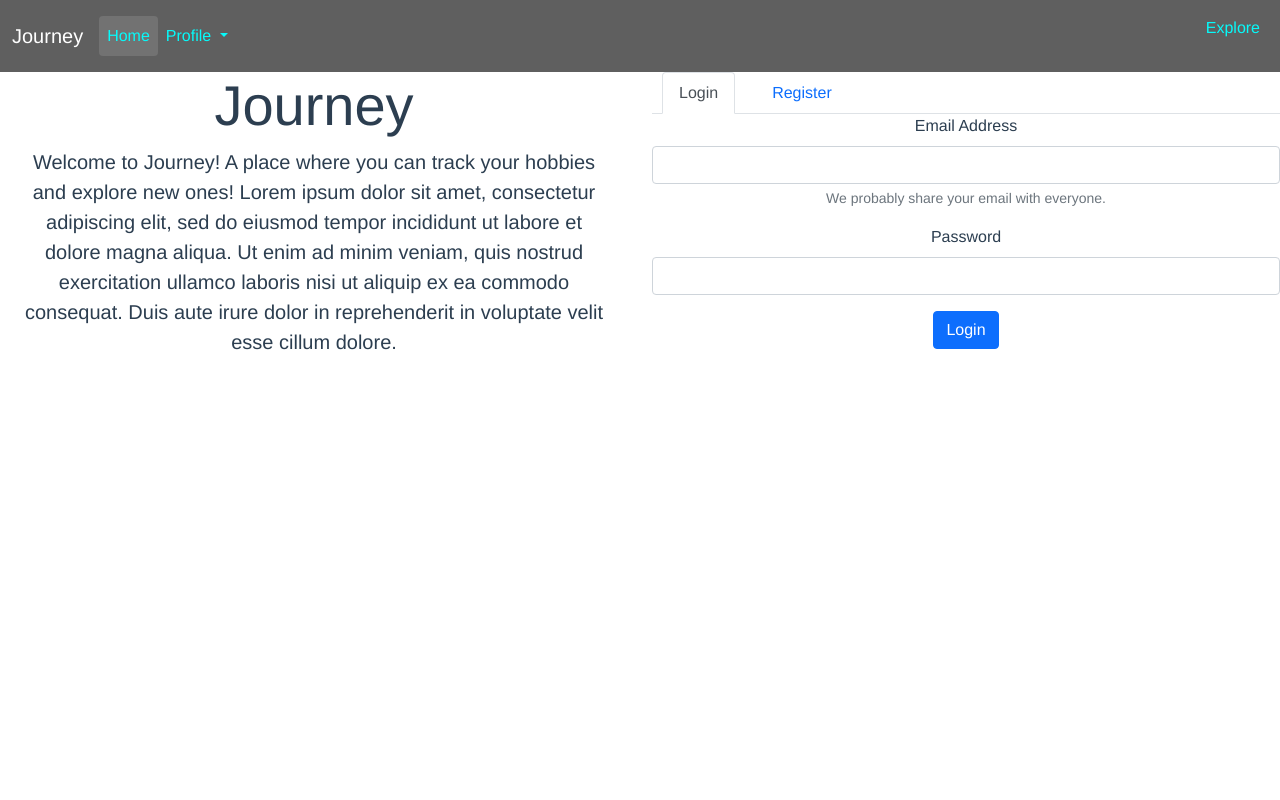
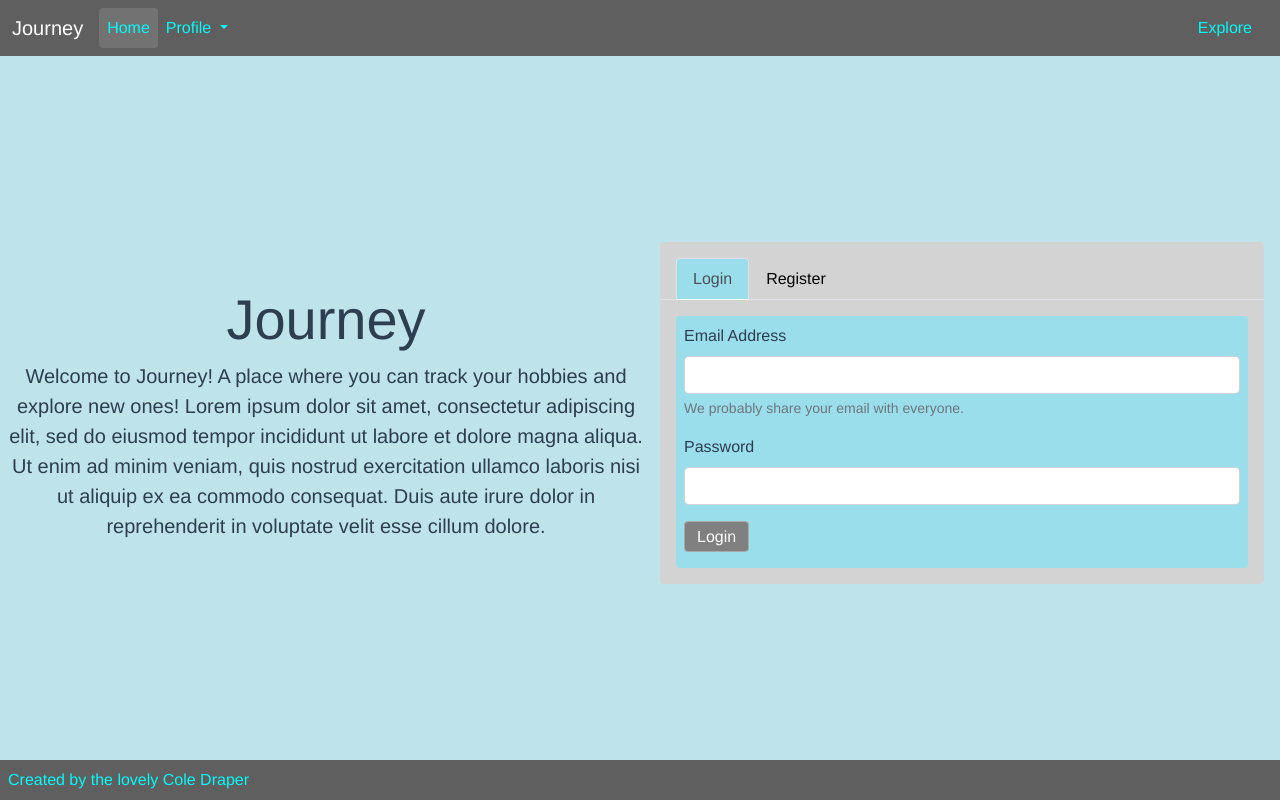
Before and after one commit to Tycodra/Journey-Vue, a Vue app: page / in a window 1280 px wide. Built offline with nearby package versions, Linux system fonts and the light colour scheme.

Commit message:
finished up the home page

```diff
--- a/src/App.vue
+++ b/src/App.vue
@@ -52,6 +52,16 @@
       </div>
     </nav>
     <router-view />
+    <div class="clear"></div>
+    <footer class="navbar fixed-bottom navbar-dark bg-dark">
+      <div class="navbar-nav">
+        <a
+          class="nav-link github-link"
+          href="https://github.com/Tycodra/Journey-Vue.git"
+          >Created by the lovely Cole Draper</a
+        >
+      </div>
+    </footer>
   </div>
 </template>
 
@@ -68,6 +78,10 @@
   background-color: rgb(95, 95, 95) !important;
 }
 
+.navbar {
+  padding: none;
+}
+
 .navbar-dark .navbar-nav .nav-link:focus,
 .navbar-dark .navbar-nav .nav-link:hover,
 .navbar-dark .nav-link:hover {
@@ -79,7 +93,7 @@
 .navbar-dark .navbar-nav .nav-link,
 .navbar-dark .nav-link {
   color: rgb(6, 250, 250);
-  padding: 0.5rem 0.5rem;
+  /* padding: 0.5rem 0.5rem; */
 }
 
 .nav-item.active {
@@ -96,6 +110,11 @@
 
 .nav-item {
   border-radius: 0.25rem;
+}
+
+p,
+.nav-item {
+  margin-block-end: 0;
 }
 
 .dropdown-menu {
@@ -115,4 +134,13 @@ a.dropdown-item:hover {
 nav a.router-link-exact-active {
   color: #42b983;
 }
+
+.fixed-bottom {
+  height: 40px;
+}
+
+.github-link {
+  padding: 0;
+  margin-left: 0.5rem;
+}
 </style>
--- a/src/components/LoginRegister.vue
+++ b/src/components/LoginRegister.vue
@@ -75,7 +75,7 @@
           aria-labelledby="register-tab"
         >
           <form class="row needs-validation register-form" novalidate>
-            <div class="col-md-4">
+            <div class="col-md-6">
               <label for="validationCustom01" class="form-label"
                 >First name</label
               >
@@ -88,7 +88,7 @@
               />
               <div class="valid-feedback">Looks good!</div>
             </div>
-            <div class="col-md-4">
+            <div class="col-md-6">
               <label for="validationCustom02" class="form-label"
                 >Last name</label
               >
@@ -101,7 +101,7 @@
               />
               <div class="valid-feedback">Looks good!</div>
             </div>
-            <div class="col-md-4">
+            <div class="col-md-7">
               <label for="validationCustomUsername" class="form-label"
                 >Username</label
               >
@@ -127,10 +127,10 @@
               />
               <div class="invalid-feedback">Please provide a valid city.</div>
             </div>
-            <div class="col-md-3">
+            <div class="col-md-4">
               <label for="validationCustom04" class="form-label">State</label>
               <select class="form-select" id="validationCustom04" required>
-                <option selected disabled value="">Choose...</option>
+                <option selected disabled value=""></option>
                 <option>...</option>
               </select>
               <div class="invalid-feedback">Please select a valid state.</div>
@@ -185,18 +185,43 @@ export default {
 
 <!-- Add "scoped" attribute to limit CSS to this component only -->
 <style scoped>
-h3 {
-  margin: 40px 0 0;
+.user-homepage {
+  background-color: lightgrey;
+  border-radius: 0.25rem;
+  text-align: start;
+  align-self: flex-start;
+  margin: 1rem;
 }
-ul {
-  list-style-type: none;
-  padding: 0;
+.tab-pane {
+  border-radius: 0.25rem;
+  margin: 0.5rem;
 }
-li {
-  display: inline-block;
-  margin: 0 10px;
+#login-tab {
+  margin-left: 1rem;
 }
-a {
-  color: #42b983;
+.tab-content {
+  background-color: #9bdeeb;
+  border-radius: 0.25rem;
+  margin: 1rem;
+}
+.nav-link {
+  color: black;
+}
+.nav-link.active.tab-button {
+  background-color: #9bdeeb;
+}
+.nav-tabs {
+  margin-top: 1rem;
+}
+.nav-item.tab {
+  border-radius: 0.25rem;
+}
+.login-button,
+.register-button {
+  color: #fff;
+  background-color: grey;
+  border-color: darkgrey;
+  padding: 0.175rem 0.75rem;
+  margin-bottom: 0.5rem;
 }
 </style>
--- a/src/views/HomeView.vue
+++ b/src/views/HomeView.vue
@@ -4,7 +4,7 @@
     <HelloWorld msg="Welcome to Your Vue.js App" />
   </div> -->
   <div class="row home-page-body">
-    <div class="col">
+    <div class="col" id="journey-intro">
       <div class="jumbotron jumbotron-fluid">
         <div class="container">
           <h1 class="display-4">Journey</h1>
@@ -34,3 +34,24 @@ export default {
   },
 };
 </script>
+
+<style scoped>
+.home-page-body {
+  background-color: #bfe3eb;
+  height: 89.3vh;
+  /* width: 100vw; */
+  align-content: center;
+  /* margin-bottom: 40px; */
+}
+
+#journey-intro {
+  margin-left: 0.5rem;
+}
+
+.home-page-body,
+.row {
+  --bs-gutter-x: 0;
+  --bs-gutter-y: 0;
+  align-items: center;
+}
+</style>
```
